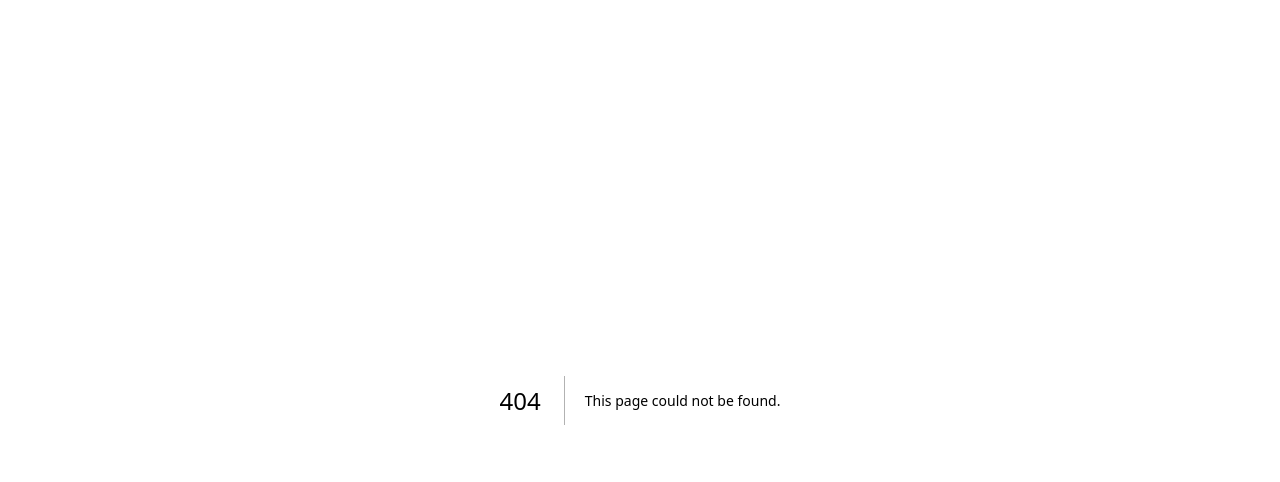
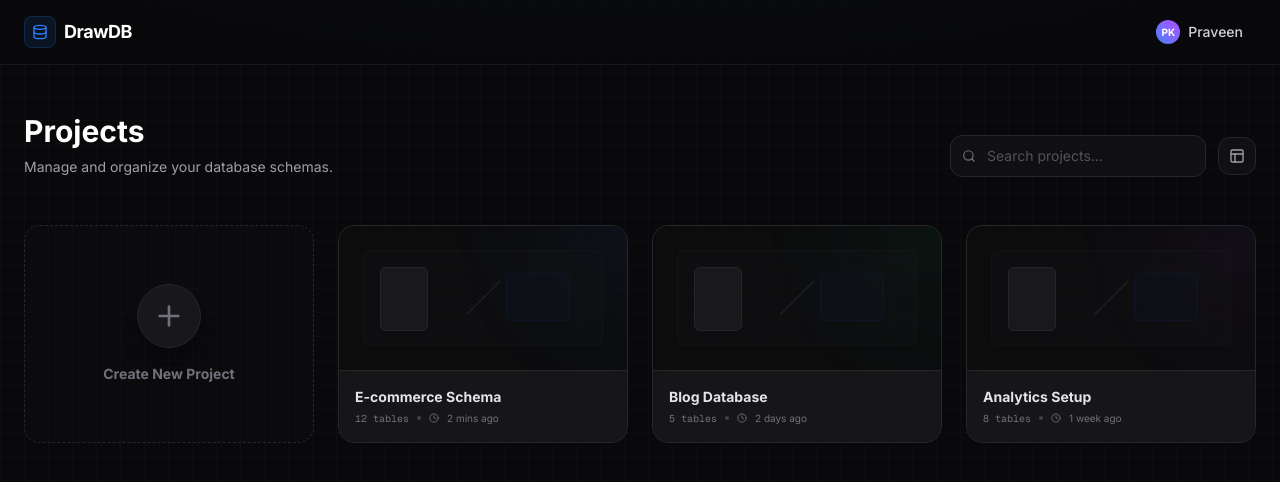
Before and after one commit to Praveenkumar02023/schema, a Next.js app: page /dashboard in a window 1280 px wide. Before the commit this address had no page. Shown: the top 482 px of the page. Built offline with nearby package versions, Linux system fonts and the light colour scheme.

Commit message:
add dashboard to manage projects and create a new project.

```diff
--- /dev/null
+++ b/app/dashboard/page.tsx
@@ -0,0 +1,147 @@
+'use client';
+
+import Link from 'next/link';
+import {
+    Database,
+    Plus,
+    Search,
+    MoreVertical,
+    Clock,
+    ChevronRight,
+    Layout,
+    Settings,
+    LogOut,
+    User
+} from 'lucide-react';
+import { useState } from 'react';
+
+const DUMMY_PROJECTS = [
+    { id: '1', name: 'E-commerce Schema', tables: 12, editedAt: '2 mins ago', color: 'blue' },
+    { id: '2', name: 'Blog Database', tables: 5, editedAt: '2 days ago', color: 'emerald' },
+    { id: '3', name: 'Analytics Setup', tables: 8, editedAt: '1 week ago', color: 'purple' },
+];
+
+export default function DashboardPage() {
+    const [searchQuery, setSearchQuery] = useState('');
+
+    const filteredProjects = DUMMY_PROJECTS.filter(p =>
+        p.name.toLowerCase().includes(searchQuery.toLowerCase())
+    );
+
+    return (
+        <div className="min-h-screen bg-zinc-950 text-white selection:bg-blue-500/30 flex flex-col relative overflow-hidden">
+
+            {/* Background */}
+            <div className="absolute inset-0 bg-[linear-gradient(to_right,#80808008_1px,transparent_1px),linear-gradient(to_bottom,#80808008_1px,transparent_1px)] bg-[size:24px_24px] pointer-events-none" />
+            <div className="absolute top-0 left-0 w-full h-96 bg-[radial-gradient(ellipse_80%_50%_at_50%_-20%,rgba(59,130,246,0.1),transparent_70%)] pointer-events-none" />
+
+            {/* --- Navbar --- */}
+            <nav className="relative z-20 border-b border-zinc-800/50 bg-zinc-950/50 backdrop-blur-xl">
+                <div className="max-w-7xl mx-auto px-6 h-16 flex items-center justify-between">
+
+                    {/* Logo */}
+                    <Link href="/" className="flex items-center gap-2 group">
+                        <div className="w-8 h-8 relative flex items-center justify-center bg-blue-500/10 rounded-lg border border-blue-500/20 group-hover:bg-blue-500/20 transition-colors">
+                            <Database size={16} className="text-blue-500" />
+                        </div>
+                        <span className="font-bold text-lg tracking-tight text-white group-hover:text-blue-200 transition-colors">DrawDB</span>
+                    </Link>
+
+                    {/* User Profile */}
+                    <div className="flex items-center gap-4">
+                        <button className="flex items-center gap-2 px-3 py-1.5 hover:bg-zinc-900 rounded-full transition-colors border border-transparent hover:border-zinc-800">
+                            <div className="w-6 h-6 rounded-full bg-gradient-to-tr from-blue-500 to-purple-500 flex items-center justify-center text-[10px] font-bold text-white ring-2 ring-zinc-950">
+                                PK
+                            </div>
+                            <span className="text-sm font-medium text-zinc-300">Praveen</span>
+                        </button>
+                    </div>
+                </div>
+            </nav>
+
+            {/* --- Main Content --- */}
+            <main className="flex-1 max-w-7xl mx-auto w-full px-6 py-12 relative z-10 animate-in fade-in slide-in-from-bottom-4 duration-700">
+
+                {/* Header Section */}
+                <div className="flex flex-col md:flex-row md:items-end justify-between gap-6 mb-12">
+                    <div>
+                        <h1 className="text-3xl font-bold text-white mb-2">Projects</h1>
+                        <p className="text-zinc-400 text-sm">Manage and organize your database schemas.</p>
+                    </div>
+
+                    <div className="flex items-center gap-3 w-full md:w-auto">
+                        {/* Search */}
+                        <div className="relative flex-1 md:w-64 group">
+                            <Search size={14} className="absolute left-3 top-1/2 -translate-y-1/2 text-zinc-500 group-focus-within:text-blue-500 transition-colors" />
+                            <input
+                                type="text"
+                                placeholder="Search projects..."
+                                value={searchQuery}
+                                onChange={(e) => setSearchQuery(e.target.value)}
+                                className="w-full bg-zinc-900/50 border border-zinc-800 rounded-xl py-2.5 pl-9 pr-4 text-sm text-zinc-300 focus:outline-none focus:border-blue-500/50 focus:bg-zinc-900 transition-all placeholder:text-zinc-600"
+                            />
+                        </div>
+
+                        {/* Filter Button (Visual) */}
+                        <button className="p-2.5 bg-zinc-900/50 border border-zinc-800 rounded-xl text-zinc-400 hover:text-white hover:bg-zinc-900 transition-colors">
+                            <Layout size={16} />
+                        </button>
+                    </div>
+                </div>
+
+                {/* --- Content Grid --- */}
+                <div className="grid grid-cols-1 sm:grid-cols-2 lg:grid-cols-3 xl:grid-cols-4 gap-6">
+
+                    {/* New Project Card */}
+                    <Link href="/editor" className="group relative flex flex-col items-center justify-center gap-4 aspect-[4/3] bg-zinc-900/20 border border-dashed border-zinc-800 rounded-2xl hover:bg-zinc-900/40 hover:border-blue-500/50 transition-all cursor-pointer overflow-hidden">
+
+                        <div className="absolute inset-0 bg-blue-500/5 opacity-0 group-hover:opacity-100 transition-opacity duration-300" />
+
+                        <div className="w-16 h-16 rounded-full bg-zinc-900 border border-zinc-800 flex items-center justify-center group-hover:scale-110 group-hover:border-blue-500/50 transition-all duration-300 z-10 shadow-xl">
+                            <Plus size={32} className="text-zinc-500 group-hover:text-blue-400 transition-colors" />
+                        </div>
+                        <span className="text-sm font-bold text-zinc-500 group-hover:text-blue-400 z-10 transition-colors">Create New Project</span>
+                    </Link>
+
+                    {/* Project List */}
+                    {filteredProjects.map((project) => (
+                        <Link key={project.id} href="/editor" className="group relative flex flex-col aspect-[4/3] bg-zinc-900/50 border border-zinc-800 rounded-2xl hover:border-zinc-700 hover:shadow-2xl hover:-translate-y-1 transition-all duration-300 overflow-hidden">
+
+                            {/* Card Image / Preview (Abstract) */}
+                            <div className="flex-1 bg-zinc-950/50 relative overflow-hidden p-6 flex items-center justify-center">
+                                <div className={`absolute top-0 right-0 w-32 h-32 bg-${project.color}-500/10 rounded-full blur-3xl -translate-y-1/2 translate-x-1/2`} />
+
+                                {/* Mock Diagram */}
+                                <div className="w-full h-full border border-zinc-800/50 rounded-lg bg-zinc-900/50 relative opacity-50 group-hover:opacity-80 transition-opacity">
+                                    <div className="absolute top-4 left-4 w-12 h-16 border border-zinc-700 bg-zinc-800 rounded-md" />
+                                    <div className="absolute bottom-6 right-8 w-16 h-12 border border-blue-900/30 bg-blue-900/10 rounded-md" />
+                                    <div className="absolute top-1/2 left-1/2 -translate-x-1/2 -translate-y-1/2 w-px h-12 bg-zinc-700 rotate-45" />
+                                </div>
+                            </div>
+
+                            {/* Card Body */}
+                            <div className="p-4 border-t border-zinc-800 bg-zinc-900/80 backdrop-blur-sm relative z-10">
+                                <div className="flex items-start justify-between">
+                                    <div>
+                                        <h3 className="text-sm font-bold text-zinc-200 group-hover:text-white transition-colors mb-1">{project.name}</h3>
+                                        <div className="flex items-center gap-2 text-[10px] text-zinc-500">
+                                            <span className="font-mono">{project.tables} tables</span>
+                                            <span className="w-1 h-1 rounded-full bg-zinc-700" />
+                                            <Clock size={10} />
+                                            <span>{project.editedAt}</span>
+                                        </div>
+                                    </div>
+                                    <button className="p-1 hover:bg-zinc-800 rounded-md text-zinc-500 hover:text-white transition-colors opacity-0 group-hover:opacity-100">
+                                        <MoreVertical size={14} />
+                                    </button>
+                                </div>
+                            </div>
+                        </Link>
+                    ))}
+
+                </div>
+            </main>
+
+        </div>
+    );
+}
--- a/app/signin/page.tsx
+++ b/app/signin/page.tsx
@@ -11,7 +11,7 @@
   const handleGoogleSignIn = async () => {
     try {
       setIsLoading(true);
-      await signIn('google', { callbackUrl: '/editor' });
+      await signIn('google', { callbackUrl: '/dashboard' });
     } catch (error) {
       console.error('Sign in error:', error);
       setIsLoading(false);
```
Lines whose indentation alone changed are shown as unchanged.
